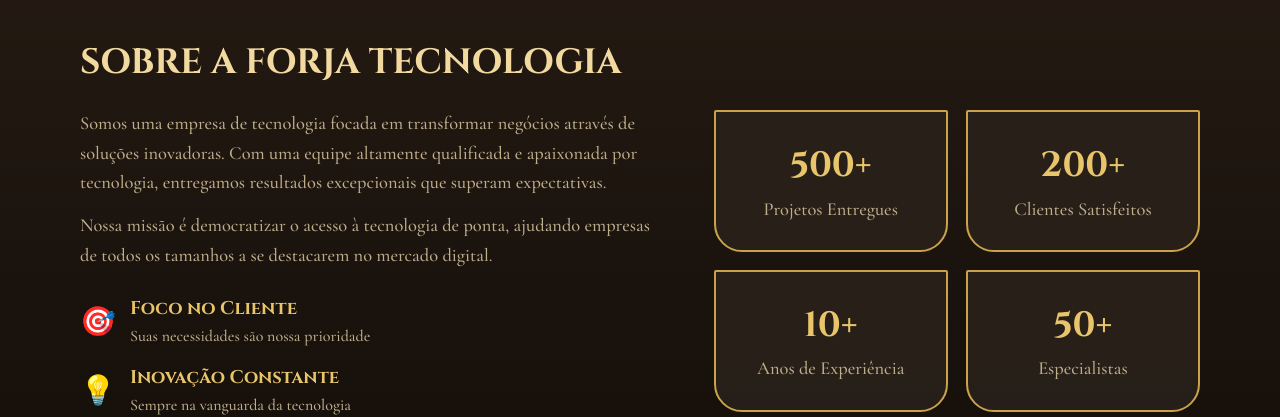
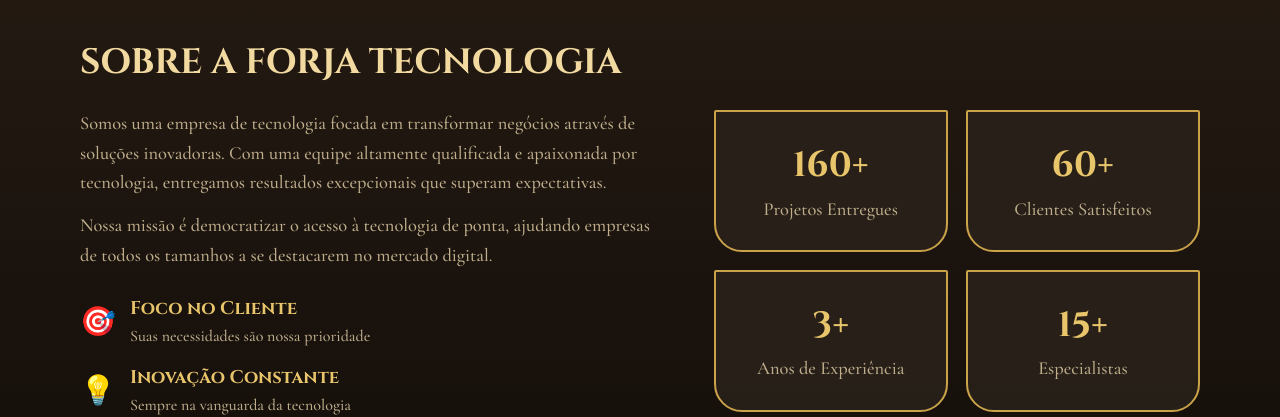
Before and after one commit to pedroleonidasdev/pedrotecnologia, a React (Create React App) app: page / in a window 1280 px wide. Shown: the part 1820-2237 px from the top of the page. Built offline with nearby package versions, Linux system fonts and the light colour scheme.

Commit message:
Ajusta números da seção Sobre

```diff
--- a/src/components/About.js
+++ b/src/components/About.js
@@ -3,10 +3,10 @@
 
 const About = () => {
   const stats = [
-    { number: '500+', label: 'Projetos Entregues' },
-    { number: '200+', label: 'Clientes Satisfeitos' },
-    { number: '10+', label: 'Anos de Experiência' },
-    { number: '50+', label: 'Especialistas' }
+    { number: '160+', label: 'Projetos Entregues' },
+    { number: '60+', label: 'Clientes Satisfeitos' },
+    { number: '3+', label: 'Anos de Experiência' },
+    { number: '15+', label: 'Especialistas' }
   ];
 
   return (
```
